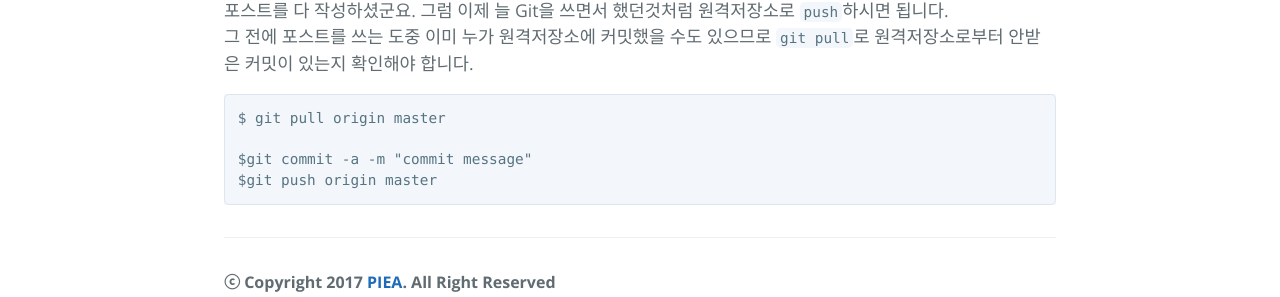
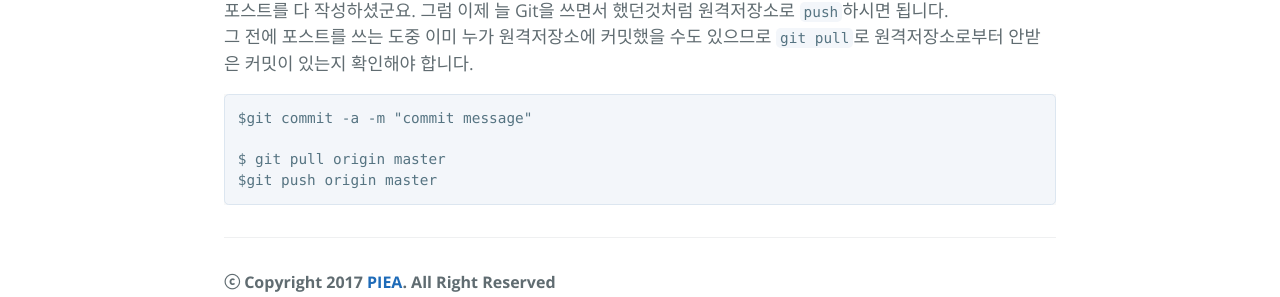
Before and after one commit to pid011/piea.github.io, a Jekyll site: the page built from HOW_TO_MAKE_MY_POST.markdown, in a window 1280 px wide. Shown: the part 1193-1490 px from the top of the page. Built offline with Jekyll 4.4.1, drawn with Linux system fonts in a browser that asks for light colours; our own code applies the rules of GitHub Pages for plain Markdown files.

Commit message:
도움말 문서 잘못된 내용 수정

````diff
--- a/HOW_TO_MAKE_MY_POST.markdown
+++ b/HOW_TO_MAKE_MY_POST.markdown
@@ -32,8 +32,8 @@ comments: true    #If you don't want to use comments, change 'false'
 그 전에 포스트를 쓰는 도중 이미 누가 원격저장소에 커밋했을 수도 있으므로 `git pull`로 원격저장소로부터 안받은 커밋이 있는지 확인해야 합니다.
 
 ```
+$git commit -a -m "commit message"
+
 $ git pull origin master
-
-$git commit -a -m "commit message"
 $git push origin master
 ```
````
